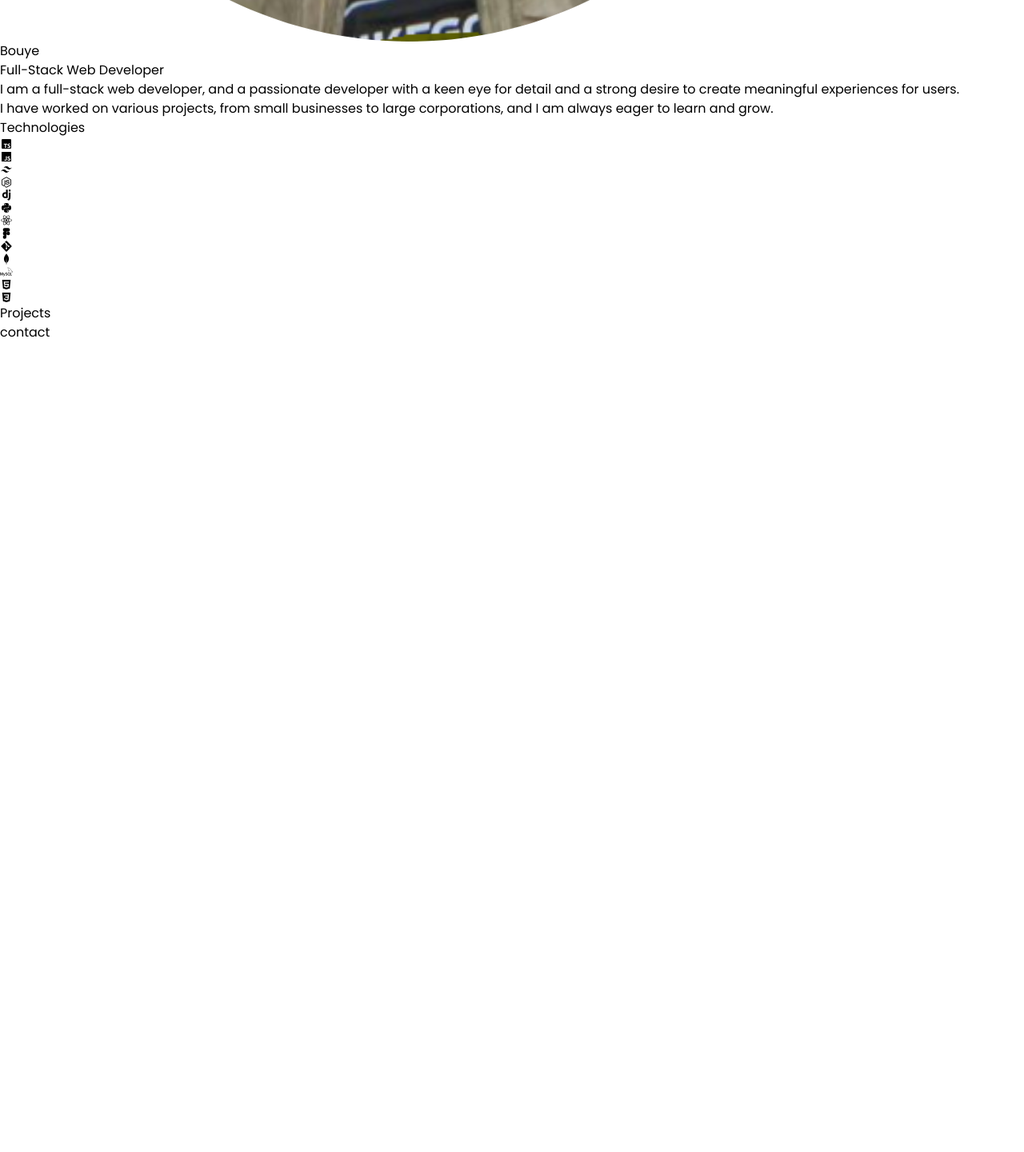
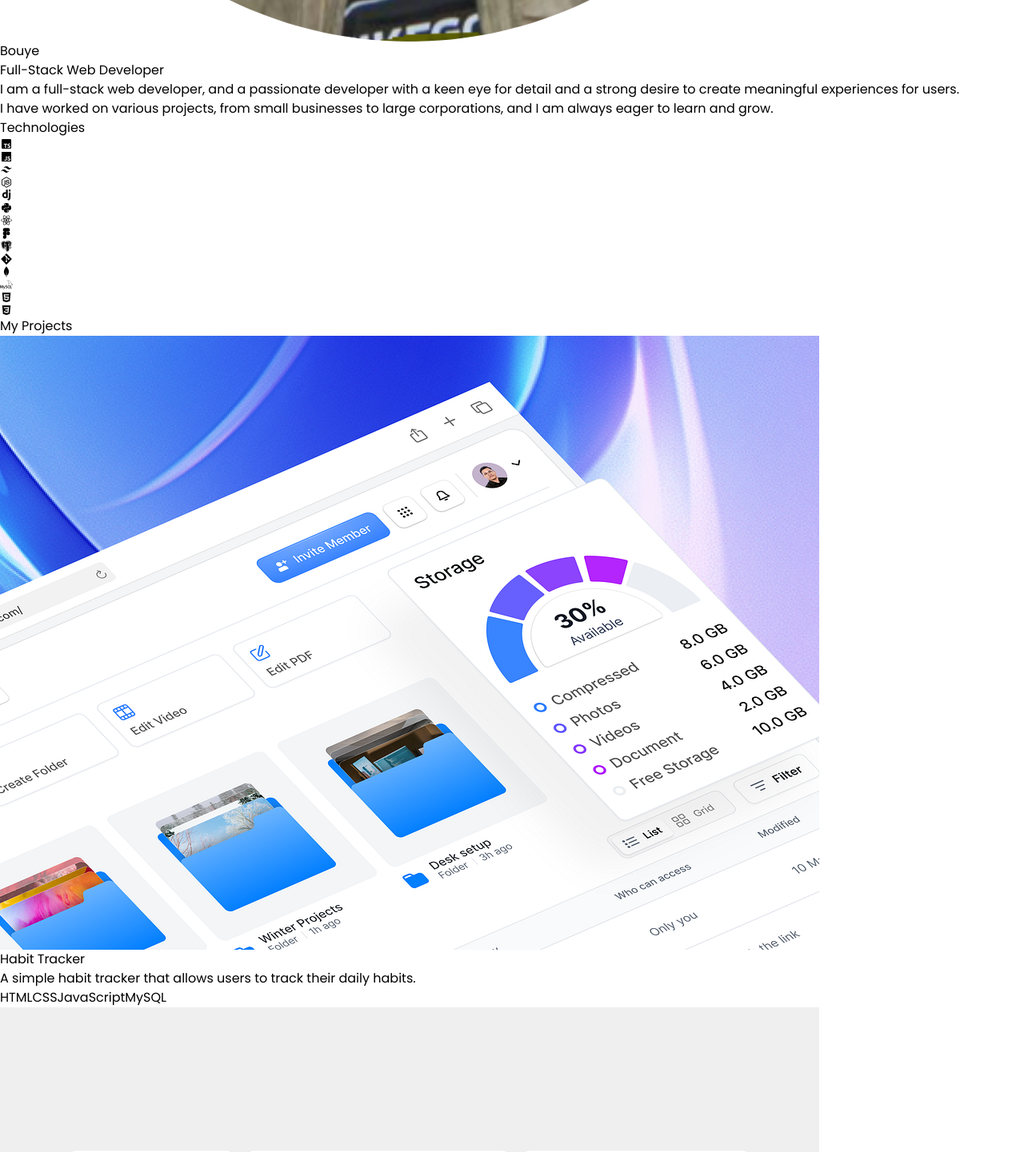
Before and after one commit to 1Bouye/Protfolio, a React (Vite) app: page / in a window 1280 px wide. Shown: the part 1172-2613 px from the top of the page at 80% size. Before the commit the page ends 1600 px from the top, so only its background shows below. Built offline with nearby package versions, Linux system fonts and the light colour scheme.

Commit message:
final touch

```diff
--- a/package.json
+++ b/package.json
@@ -11,6 +11,7 @@
   },
   "dependencies": {
     "framer-motion": "^11.18.0",
+    "myprotfolio": "file:",
     "react": "^18.3.1",
     "react-dom": "^18.3.1",
     "react-icons": "^5.4.0"
--- a/src/components/Projects.jsx
+++ b/src/components/Projects.jsx
@@ -1,8 +1,98 @@
+import image1 from "/public/1.png";
+import image2 from "/public/2.png";
+import image3 from "/public/3.png";
+import image4 from "/public/4.png";
+import image5 from "/public/5.png";
+import { motion } from "framer-motion";
+
+const projectsData = [
+  {
+    image: image1,
+    title: "Habit Tracker",
+    description: "A simple habit tracker that allows users to track their daily habits.",
+    technologies: ["HTML", "CSS", "JavaScript", "MySQL"]
+  },
+  {
+    image: image2,
+    title: "Todo List",
+    description: "A simple todo list app that allows users to create, update, and delete tasks.",
+    technologies: ["TypeScript", "Next.js", "Tailwind", "PostgreSQL"]
+  },
+  {
+    image: image3,
+    title: "Social Media App",
+    description: "A simple social media app that allows users to create, update, and delete posts.",
+    technologies: ["React", "TypeScript", "Tailwind", "Supabase"]
+  },
+  {
+    image: image4,
+    title: "Restaurant Website",
+    description: "A simple restaurant website that allows users to view menu items, place orders, and track their orders.",
+    technologies: ["HTML", "CSS", "JavaScript", "MySQL"]
+  },
+  {
+    image: image5,
+    title: "Admin Dashboard",
+    description: "Admin dashboard for managing users, products, and orders.",
+    technologies: ["React", "Tailwind", "Docker", "MySQL"]
+  },
+  // Add more projects here
+];
+
+const ScrollReveal = ({ children }) => {
+  return (
+    <motion.div
+      initial={{ opacity: 0, y: 100 }}
+      whileInView={{ opacity: 1, y: 0 }}
+      viewport={{ once: true }}
+      transition={{ duration: 0.8 }}
+    >
+      {children}
+    </motion.div>
+  );
+};
+
+const ProjectCard = ({ project }) => {
+  return (
+    <ScrollReveal>
+      <div className="flex flex-col items-center gap-8 md:flex-row md:gap-24">
+        <img
+          src={project.image}
+          alt=""
+          className="w-full cursor-pointer rounded-2xl transition-all duration-300 hover:scale-105 md:w-[300px]"
+        />
+        <div className="flex flex-col gap-5">
+          <div className="flex flex-col gap-3">{project.title}</div>
+          <p className="text-gray-wrap">{project.description}</p>
+          <div className="flex flex-wrap gap-5">
+            {project.technologies.map((tech, index) => (
+              <span key={index} className="rounded-lg bg-black p-3">
+                {tech}
+              </span>
+            ))}
+          </div>
+        </div>
+      </div>
+    </ScrollReveal>
+  );
+};
 
 const Projects = () => {
   return (
-    <div>Projects</div>
-  )
-}
+    <div
+      id="projects"
+      className="flex min-h-screen w-full flex-col items-center justify-center gap-16 p-4 md:px-14 md:py-24"
+    >
+      <ScrollReveal>
+        <h1 className="text-4xl font-light text-white md:text-6xl">My Projects</h1>
+      </ScrollReveal>
+      <div className="flex w-full max-w-[1000px] flex-col gap-16 text-white">
+        {projectsData.map((project, index) => (
+          <ProjectCard key={index} project={project} />
+        ))}
+      </div>
+    </div>
+  );
+};
 
-export default Projects
+export default Projects;
--- a/src/components/Tech.jsx
+++ b/src/components/Tech.jsx
@@ -90,6 +90,14 @@ const Tech = () => {
        initial = "hidden"
        whileInView= "visible"
        transition = {{ duration: 0.5 }}>
+        <BiLogoPostgresql className="cursor-pointer text-[80px] text-[#1572B6] transition-all duration-300 hover:-translate-y-5 sm:text-[100px] md:text-[120px]" />
+        </motion.div>
+
+
+        <motion.div variants={variants}
+       initial = "hidden"
+       whileInView= "visible"
+       transition = {{ duration: 0.5 }}>
         <BiLogoGit className="cursor-pointer text-[80px] text-[#F05032] transition-all duration-300 hover:-translate-y-5 sm:text-[100px] md:text-[120px]" />
         </motion.div>
 
@@ -129,6 +137,8 @@ const Tech = () => {
 
 
 
+
+
       </div>
     </div>
   );
--- a/src/components/contact.jsx
+++ b/src/components/contact.jsx
@@ -2,7 +2,20 @@
 
 const contact = () => {
   return (
-    <div>contact</div>
+    <div id = "contact" className = " flex min-h-[70vh] min-w-full items-center justify-center">
+      <div className = " flex flex-col items-center justify-center gap-3 space-y-6 p-14">
+        <h1 className =" text-center text-5xl md:text-7xl">
+          <span className = "bg-gradient-to-r from-indigo-500 to-blue-500 bg-clip-text text-transparent"></span>
+
+        </h1>
+        <p className = "text-center text-lg font-semibold text-gray-50">
+          want to chat with me ?, send me an E-mail I'll respond as soon as possible.
+        </p>
+        <a href="mailto:biyamedvadel@gmail.com" className = " text-nowrap rounded-lg border border-indigo-600 bg-black x-5 py-3 text-lg font bold text-white shadow-lg shadow-indigo-700 transition-all duration-300 hover:-translate-y-2 hover:shadow-xl hover:shadow-indigo-600">Contact Me</a>
+      </div>
+
+
+    </div>
   )
 }
 
--- a/src/index.css
+++ b/src/index.css
@@ -1,17 +1,20 @@
 @tailwind base;
 @tailwind components;
 @tailwind utilities;
-*{
-  font-family : 'Poppins';
+
+* {
+  font-family: 'Poppins', sans-serif;
   scroll-behavior: smooth;
 }
-::-webkit-scrollbar{
+
+::-webkit-scrollbar {
   width: 20px;
 }
+
 ::-webkit-scrollbar-track {
   background: rgba(0, 0, 0, 0.9);
 }
+
 ::-webkit-scrollbar-thumb {
-  background: linear-gradient(to bottom, rgba(0, 62, 196,), rgba(184, 0, 153,));
-
+  background: linear-gradient(to bottom, rgb(0, 62, 196), rgb(184, 0, 153));
 }
```
Also changed, not shown: 1 other file (tests, documents, lock files or other folders).
